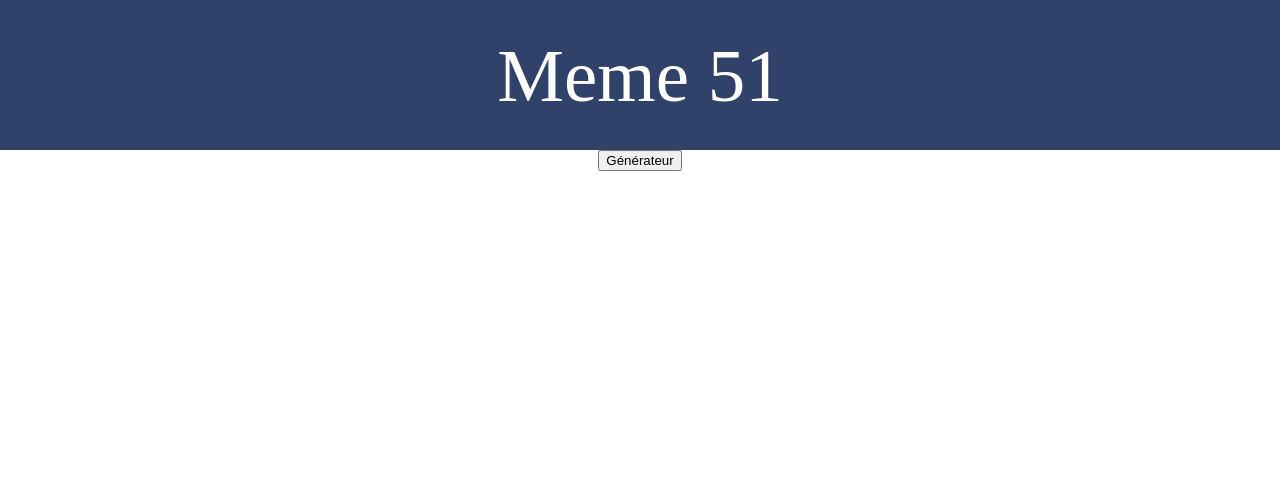
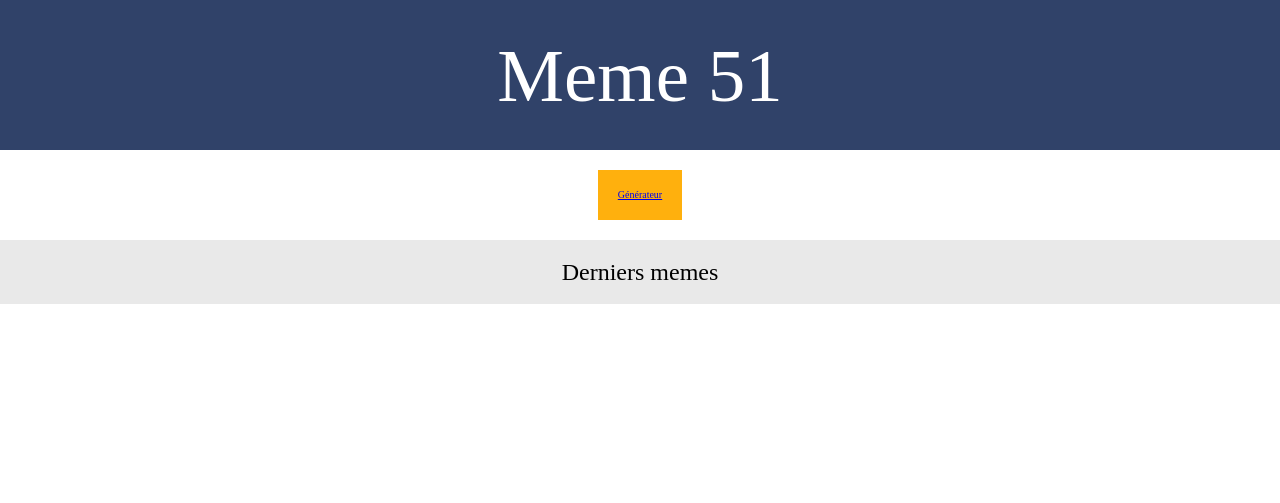
Before and after one commit to TMarechal/Meme51, a PHP site: the page made by app/view/Page/index.html.twig in a window 1280 px wide. Shown: the top 503 px of the page. Run offline with PHP 8.4, Linux system fonts and the light colour scheme; the template is opened without the code that fills it, so the values that code supplies are empty; some libraries are stand-ins or nearby versions.

Commit message:
Update index.html.twig

```diff
--- a/app/view/Page/index.html.twig
+++ b/app/view/Page/index.html.twig
@@ -5,16 +5,27 @@
 {% endblock %}
 
 {% block content %}
-    <div>
-        <div class="d-flex justify-center align-center">
 
-            <input type="submit" action="#" value="Générateur">
+    <div class="d-flex justify-center w100 p20">
+        <a href="./generateur"><div class="p20 bc2">Générateur</div></a>
+    </div>
 
-    </div>
+    <section class="d-flex flex-column justify-center align-center w100 bc3">
+
+        <h2 class="fs24 p20">Derniers memes</h2>
+
+        <div class="d-flex flex-row justify-spacea w75">
+
         {% if images|length > 0 %}
             {% for image in images %}
-                <p><img src="./assets/upload/{{ image.NAME }}" alt=""></p>
+                <article class="w25 p20">
+                    <img class="w100" src="./assets/upload/{{ image.NAME }}" alt="">
+                </article>
             {% endfor %}
         {% endif %}
-    </div>
+
+        </div>
+
+    </section>
+
 {% endblock %}
```
